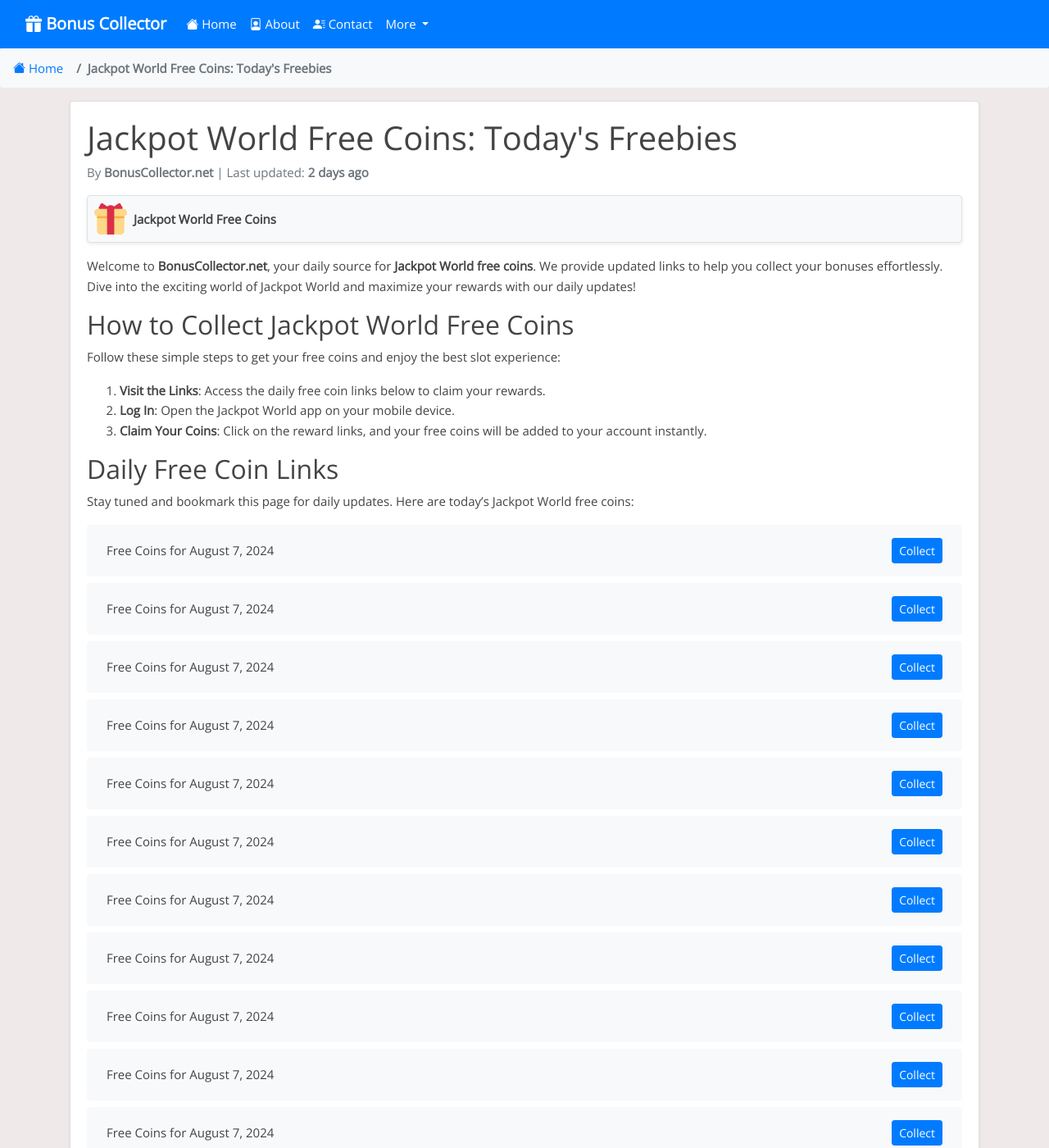
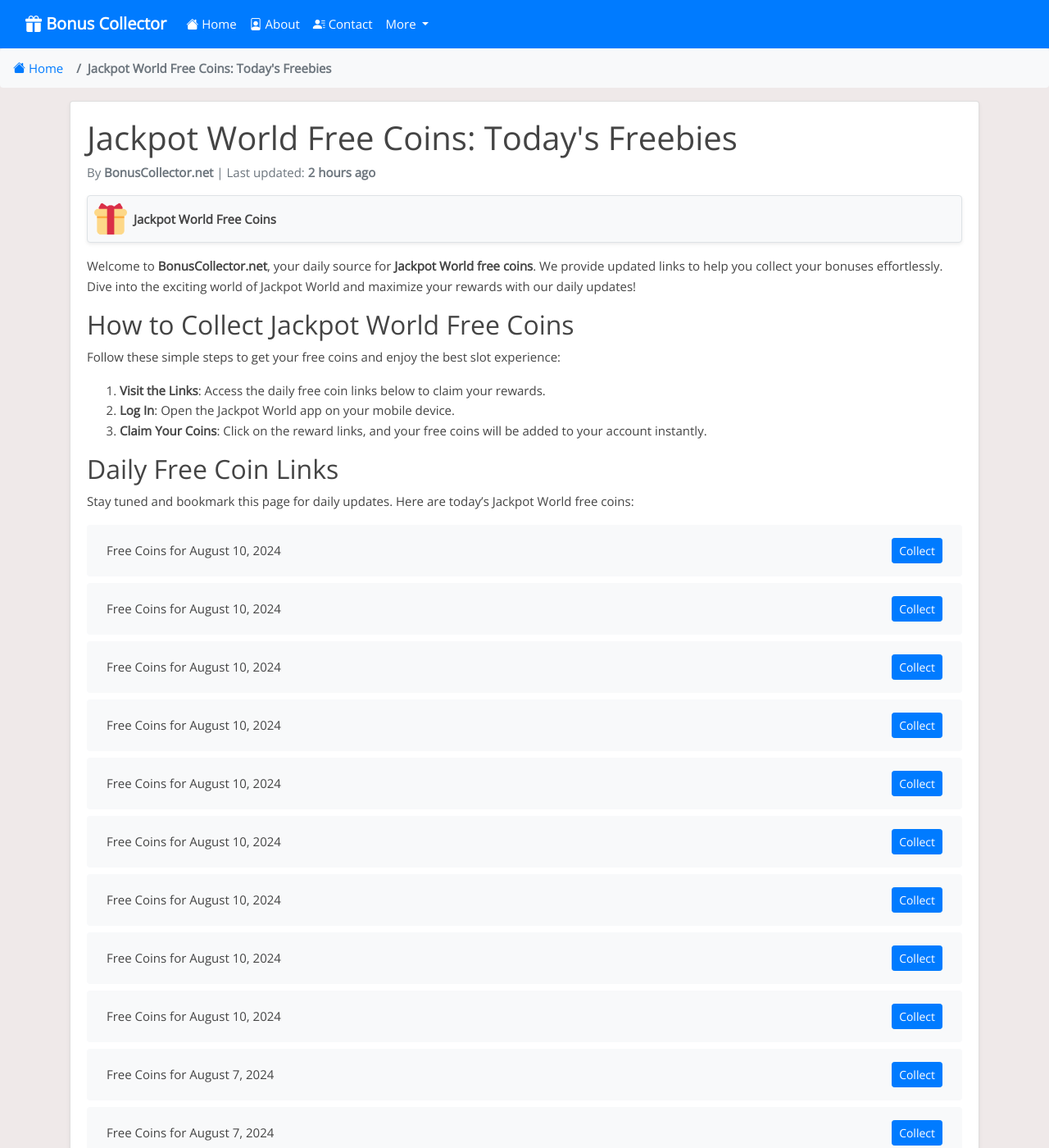
Before and after one commit to Prollad99/bs-net, a Jekyll site: the page built from _posts/2024-06-29-jackpot-world.md, in a window 1280 px wide and 1400 px high. Shown: the whole window at 82% size. Built offline with Jekyll 4.4.1, drawn with Linux system fonts in a browser that asks for light colours; nearby versions of some CDN libraries; comment, search, counter and statistics services are not loaded; some of the changed text lies outside the part shown.

Commit message:
Update jackpot-world reward links and last modified date

```diff
--- a/_data/include_files.yml
+++ b/_data/include_files.yml
@@ -29,7 +29,7 @@
   last_modified: 2024-08-10 03:08:42
 
 jackpot-world.html:
-  last_modified: 2024-08-07 16:08:01
+  last_modified: 2024-08-10 04:38:09
 
 monopoly-go.html:
   last_modified: 2024-08-10 04:09:12
--- a/_includes/jackpot-world.html
+++ b/_includes/jackpot-world.html
@@ -1,4 +1,40 @@
 <ul class="list-group mt-3 mb-4">
+  <li class="list-group-item d-flex justify-content-between align-items-center">
+    <span>Free Coins for August 10, 2024</span>
+    <a href="http://jpw.bet/s/c8zrfog1" class="btn btn-primary btn-sm">Collect</a>
+  </li>
+  <li class="list-group-item d-flex justify-content-between align-items-center">
+    <span>Free Coins for August 10, 2024</span>
+    <a href="http://jpw.bet/s/e29jhn5t" class="btn btn-primary btn-sm">Collect</a>
+  </li>
+  <li class="list-group-item d-flex justify-content-between align-items-center">
+    <span>Free Coins for August 10, 2024</span>
+    <a href="http://jpw.bet/s/92z3hx6n" class="btn btn-primary btn-sm">Collect</a>
+  </li>
+  <li class="list-group-item d-flex justify-content-between align-items-center">
+    <span>Free Coins for August 10, 2024</span>
+    <a href="http://jpw.bet/s/gwls6vhz" class="btn btn-primary btn-sm">Collect</a>
+  </li>
+  <li class="list-group-item d-flex justify-content-between align-items-center">
+    <span>Free Coins for August 10, 2024</span>
+    <a href="http://jpw.bet/s/84rzdtm9" class="btn btn-primary btn-sm">Collect</a>
+  </li>
+  <li class="list-group-item d-flex justify-content-between align-items-center">
+    <span>Free Coins for August 10, 2024</span>
+    <a href="http://jpw.bet/s/rtcmfp2j" class="btn btn-primary btn-sm">Collect</a>
+  </li>
+  <li class="list-group-item d-flex justify-content-between align-items-center">
+    <span>Free Coins for August 10, 2024</span>
+    <a href="http://jpw.bet/s/bfwk20ah" class="btn btn-primary btn-sm">Collect</a>
+  </li>
+  <li class="list-group-item d-flex justify-content-between align-items-center">
+    <span>Free Coins for August 10, 2024</span>
+    <a href="http://jpw.bet/s/rphb196s" class="btn btn-primary btn-sm">Collect</a>
+  </li>
+  <li class="list-group-item d-flex justify-content-between align-items-center">
+    <span>Free Coins for August 10, 2024</span>
+    <a href="http://jpw.bet/s/qx7sw1th" class="btn btn-primary btn-sm">Collect</a>
+  </li>
   <li class="list-group-item d-flex justify-content-between align-items-center">
     <span>Free Coins for August 7, 2024</span>
     <a href="http://jpw.bet/s/fnhi05wp" class="btn btn-primary btn-sm">Collect</a>
@@ -363,40 +399,4 @@
     <span>Free Coins for Invalid Date</span>
     <a href="http://jpw.bet/s/mjrlzk3v" class="btn btn-primary btn-sm">Collect</a>
   </li>
-  <li class="list-group-item d-flex justify-content-between align-items-center">
-    <span>Free Coins for Invalid Date</span>
-    <a href="http://jpw.bet/s/hgdsoic4" class="btn btn-primary btn-sm">Collect</a>
-  </li>
-  <li class="list-group-item d-flex justify-content-between align-items-center">
-    <span>Free Coins for Invalid Date</span>
-    <a href="http://jpw.bet/s/fozvdu0c" class="btn btn-primary btn-sm">Collect</a>
-  </li>
-  <li class="list-group-item d-flex justify-content-between align-items-center">
-    <span>Free Coins for Invalid Date</span>
-    <a href="http://jpw.bet/s/3ij0pe9q" class="btn btn-primary btn-sm">Collect</a>
-  </li>
-  <li class="list-group-item d-flex justify-content-between align-items-center">
-    <span>Free Coins for Invalid Date</span>
-    <a href="http://jpw.bet/s/3yjfez9a" class="btn btn-primary btn-sm">Collect</a>
-  </li>
-  <li class="list-group-item d-flex justify-content-between align-items-center">
-    <span>Free Coins for Invalid Date</span>
-    <a href="http://jpw.bet/s/hxliqgvw" class="btn btn-primary btn-sm">Collect</a>
-  </li>
-  <li class="list-group-item d-flex justify-content-between align-items-center">
-    <span>Free Coins for Invalid Date</span>
-    <a href="http://jpw.bet/s/6l41usa5" class="btn btn-primary btn-sm">Collect</a>
-  </li>
-  <li class="list-group-item d-flex justify-content-between align-items-center">
-    <span>Free Coins for Invalid Date</span>
-    <a href="http://jpw.bet/s/ukoljmr9" class="btn btn-primary btn-sm">Collect</a>
-  </li>
-  <li class="list-group-item d-flex justify-content-between align-items-center">
-    <span>Free Coins for Invalid Date</span>
-    <a href="http://jpw.bet/s/hkvqf4y9" class="btn btn-primary btn-sm">Collect</a>
-  </li>
-  <li class="list-group-item d-flex justify-content-between align-items-center">
-    <span>Free Coins for Invalid Date</span>
-    <a href="http://jpw.bet/s/02ify6p5" class="btn btn-primary btn-sm">Collect</a>
-  </li>
 </ul>
```
Also changed, not shown: links-json/jackpot-world.json (+36 -27 lines).
